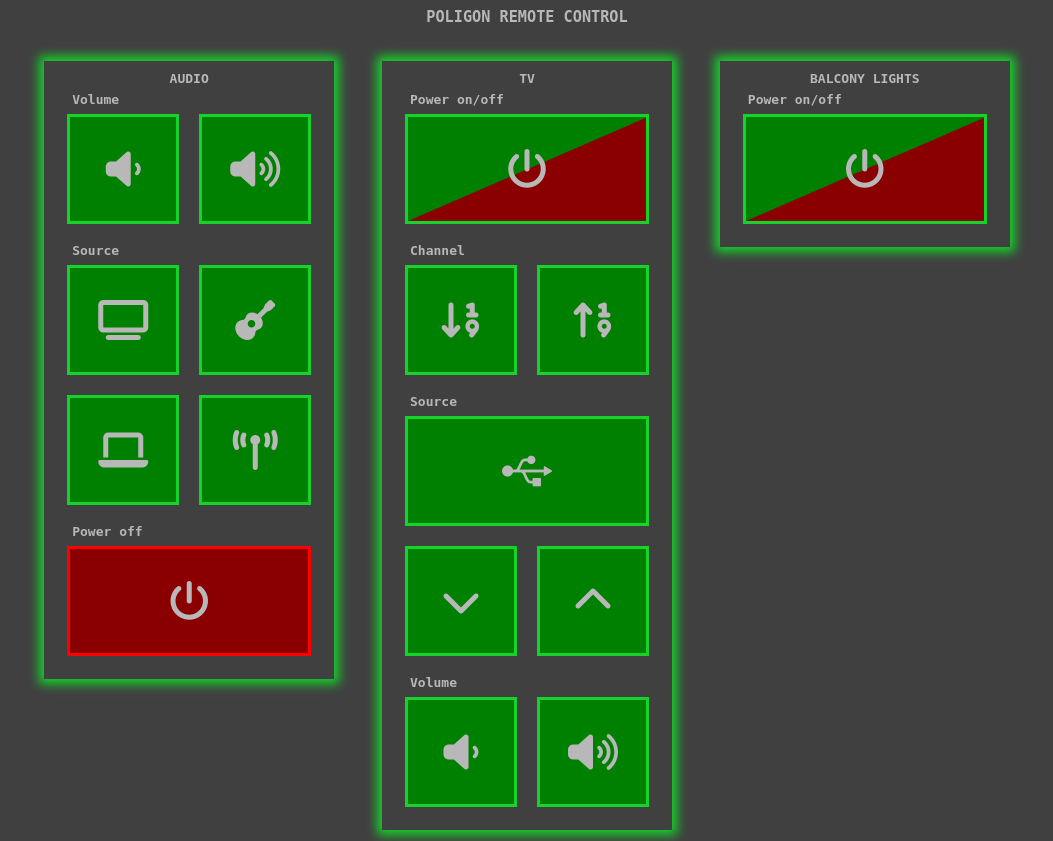
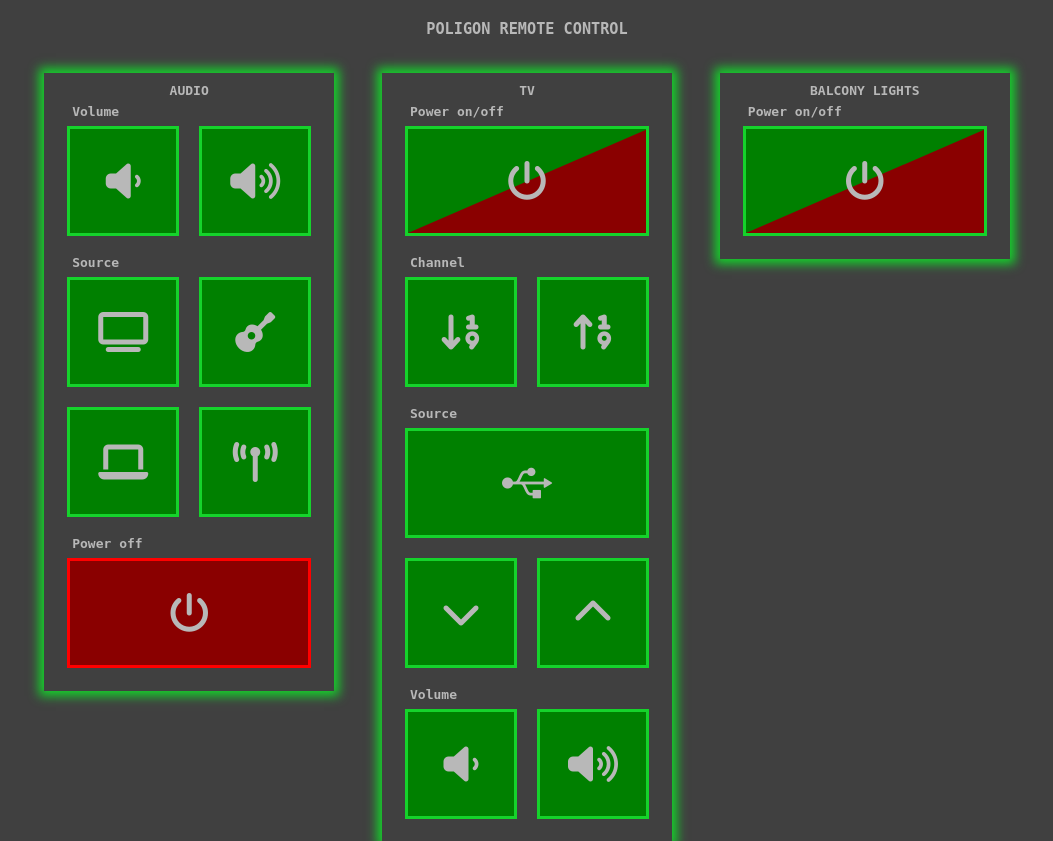
Before and after one commit to marcin93w/remote-control, a Django app: page / in a window 1280 px wide. Shown: the top 841 px of the page, without its empty margins (113-1166 px from the left). Run offline with Django 3.2, Linux system fonts and the light colour scheme; some libraries are stand-ins or nearby versions.

Commit message:
Add margin on header

```diff
--- a/irremote/irremoteapp/templates/index.html
+++ b/irremote/irremoteapp/templates/index.html
@@ -10,6 +10,9 @@
         font-family: monospace;
         font-weight: bold;
         text-align:center;
+    }
+    h3 {
+        margin-top: 20px;
     }
     .title {
         text-align: center;
```
